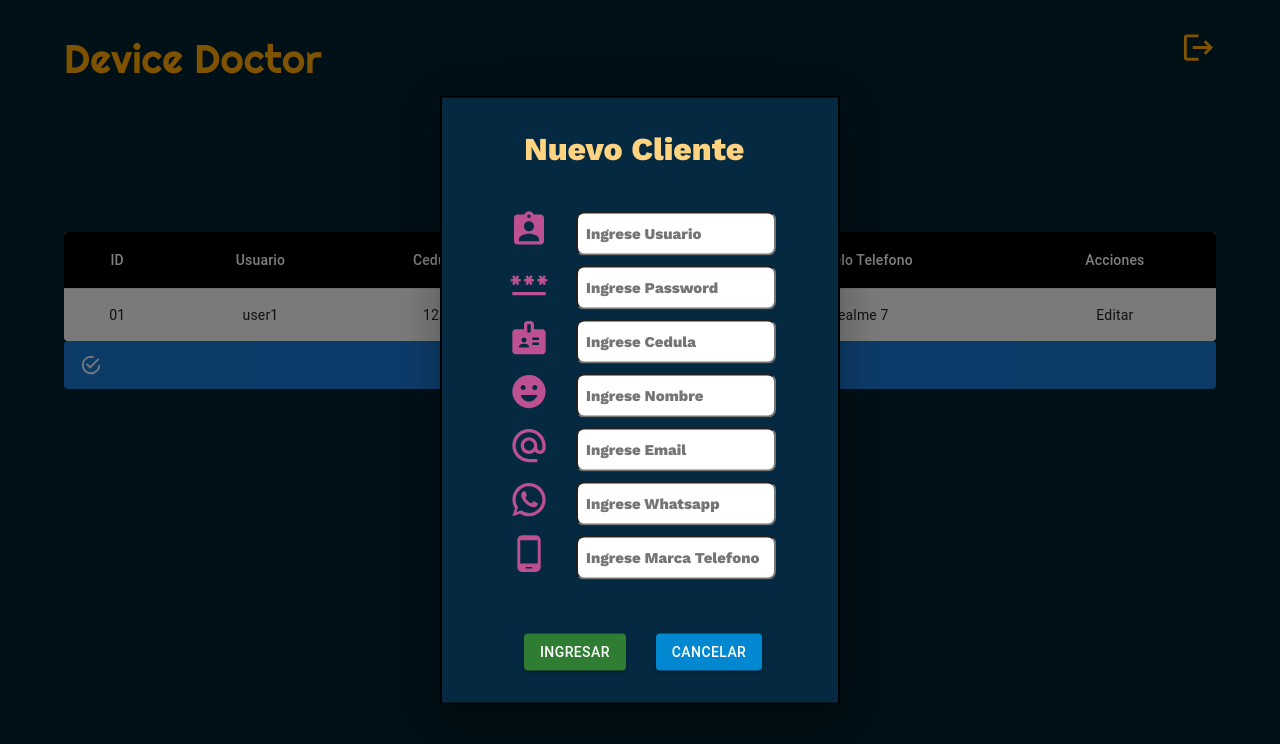
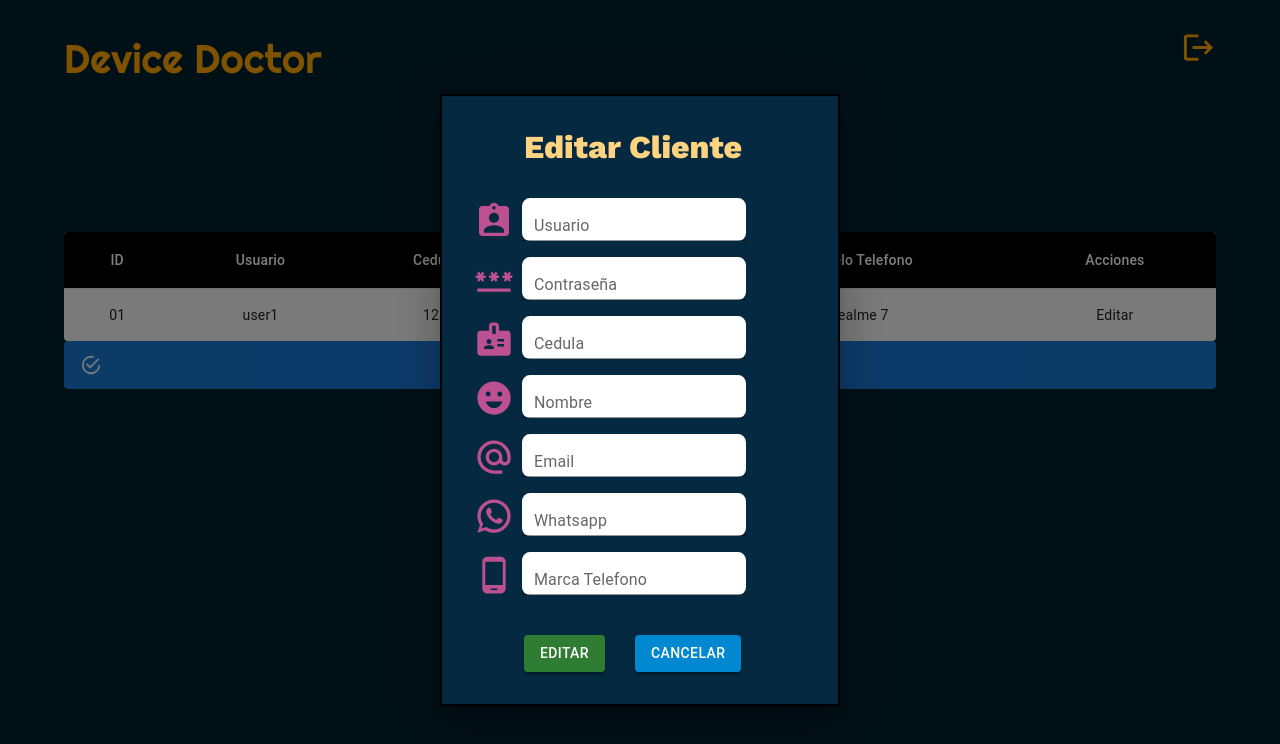
Before and after one commit to DorianDavy89/proyecto-parcial1, a React (Create React App) app: page /registro in a window 1280 px wide. Both pictures are taken after a click on the button "NEW". Shown: the top 744 px of the page. Built offline with nearby package versions, Linux system fonts and the light colour scheme.

Commit message:
avance15

```diff
--- a/src/components/Registro.jsx
+++ b/src/components/Registro.jsx
@@ -26,6 +26,8 @@ import CreditCardIcon from '@mui/icons-material/CreditCard';
 import HeadphonesBatteryIcon from '@mui/icons-material/HeadphonesBattery';
 import AlternateEmailIcon from '@mui/icons-material/AlternateEmail';
 import WhatsAppIcon from '@mui/icons-material/WhatsApp';
+import InputAdornment from '@mui/material/InputAdornment';
+import TextField from '@mui/material/TextField';
 import '../styles/EstilosRegistro.css';
 
 const StyledTableCell = styled(TableCell)(({ theme }) => ({
@@ -135,36 +137,58 @@ function Registro() {
             {/* Modal registro cliente */}
 
             <div className="modal-registroN">
-                <Modal open={openNuevo}>
+                <Modal >
                     <Box sx={style}>
                         <div className="cabecera-registro">
                             <h2>Nuevo Cliente</h2>
                         </div>
-                        <div className="iconos-registro">
-                            <div className="lado-iz">
-                                <AssignmentIndIcon className="icono" style={{ fontSize: 40, color: '#bc5090' }} />
-                                <PasswordIcon className="icono" style={{ fontSize: 40, color: '#bc5090' }} />
-                                <BadgeIcon className="icono" style={{ fontSize: 40, color: '#bc5090' }} />
-                                <EmojiEmotionsIcon className="icono" style={{ fontSize: 40, color: '#bc5090' }} />
-                                <AlternateEmailIcon className="icono" style={{ fontSize: 40, color: '#bc5090' }} />
-                                <WhatsAppIcon className="icono" style={{ fontSize: 40, color: '#bc5090' }} />
-                                <PhoneAndroidIcon className="icono" style={{ fontSize: 40, color: '#bc5090' }} />
-                            </div>
-                        </div>
+                        <br />
                         <div className="formulario-nuevo">
-                            <div className="lado-der">
                             <FormControl>
-                                    <br />
-                                    <input type="text" name='usuario' placeholder="Ingrese Usuario" />
-                                    <input type="text" name='contrasena' placeholder="Ingrese Password" />
-                                    <input type="text" name='cedula' placeholder="Ingrese Cedula" />
-                                    <input type="text" name='nombre' placeholder="Ingrese Nombre" />
-                                    <input type="text" name='email' placeholder="Ingrese Email" />
-                                    <input type="text" name='whatsapp' placeholder="Ingrese Whatsapp" />
-                                    <input type="text" name='marcatelefono' placeholder="Ingrese Marca Telefono" />
+                                <Box sx={{ display: 'flex', alignItems: 'flex-end', marginBottom: 2 }}>
+                                    <AssignmentIndIcon className="icono" style={{ fontSize: 40, color: '#bc5090', marginRight: '8px' }} />
+                                    <TextField id="usuario" label="Usuario" variant="filled"
+                                        sx={{ input: { color: 'black', backgroundColor: '#fff', width: '200px', height: '10px' } }} />
+                                </Box>
+
+                                <Box sx={{ display: 'flex', alignItems: 'flex-end', marginBottom: 2 }}>
+                                    <PasswordIcon className="icono" style={{ fontSize: 40, color: '#bc5090', marginRight: '8px' }} />
+                                    <TextField id="contra" label="Contraseña" variant="filled"
+                                        sx={{ input: { color: 'black', backgroundColor: '#fff', width: '200px', height: '10px' } }} />
+                                </Box>
+
+                                <Box sx={{ display: 'flex', alignItems: 'flex-end', marginBottom: 2 }}>
+                                    <BadgeIcon className="icono" style={{ fontSize: 40, color: '#bc5090', marginRight: '8px' }} />
+                                    <TextField id="cedula" label="Cedula" variant="filled"
+                                        sx={{ input: { color: 'black', backgroundColor: '#fff', width: '200px', height: '10px' } }} />
+                                </Box>
+
+                                <Box sx={{ display: 'flex', alignItems: 'flex-end', marginBottom: 2 }}>
+                                    <EmojiEmotionsIcon className="icono" style={{ fontSize: 40, color: '#bc5090', marginRight: '8px' }} />
+                                    <TextField id="nombre" label="Nombre" variant="filled"
+                                        sx={{ input: { color: 'black', backgroundColor: '#fff', width: '200px', height: '10px' } }} />
+                                </Box>
+
+                                <Box sx={{ display: 'flex', alignItems: 'flex-end', marginBottom: 2, }}>
+                                    <AlternateEmailIcon className="icono" style={{ fontSize: 40, color: '#bc5090', marginRight: '8px' }} />
+                                    <TextField id="email" label="Email" variant="filled"
+                                        sx={{ input: { color: 'black', backgroundColor: '#fff', width: '200px', height: '10px' } }} />
+                                </Box>
+
+                                <Box sx={{ display: 'flex', alignItems: 'flex-end', marginBottom: 2 }}>
+                                    <WhatsAppIcon className="icono" style={{ fontSize: 40, color: '#bc5090', marginRight: '8px' }} />
+                                    <TextField id="whatsapp" label="Whatsapp" variant="filled"
+                                        sx={{ input: { color: 'black', backgroundColor: '#fff', width: '200px', height: '10px' } }} />
+                                </Box>
+
+                                <Box sx={{ display: 'flex', alignItems: 'flex-end', marginBottom: 2 }}>
+                                    <PhoneAndroidIcon className="icono" style={{ fontSize: 40, color: '#bc5090', marginRight: '8px' }} />
+                                    <TextField id="marca" label="Marca Telefono" variant="filled"
+                                        sx={{ input: { color: 'black', backgroundColor: '#fff', width: '200px', height: '10px' } }} />
+                                </Box>
                             </FormControl>
                             <br />
-                            </div>
+                            <br />
                         </div>
                         <div className="botones-formnuevo">
                             <Button className="btn-registrar" variant="contained" color="success">
@@ -185,36 +209,58 @@ function Registro() {
             {/* Modal editar cliente */}
 
             <div className="modal-editar">
-                <Modal >
+                <Modal open={openNuevo}>
                     <Box sx={style}>
                         <div className="cabecera-editar">
                             <h2>Editar Cliente</h2>
                         </div>
-                        <div className="iconos-editar">
-                            <div className="lado-iz">
-                                <AssignmentIndIcon className="icono" style={{ fontSize: 40, color: '#bc5090' }} />
-                                <PasswordIcon className="icono" style={{ fontSize: 40, color: '#bc5090' }} />
-                                <BadgeIcon className="icono" style={{ fontSize: 40, color: '#bc5090' }} />
-                                <EmojiEmotionsIcon className="icono" style={{ fontSize: 40, color: '#bc5090' }} />
-                                <AlternateEmailIcon className="icono" style={{ fontSize: 40, color: '#bc5090' }} />
-                                <WhatsAppIcon className="icono" style={{ fontSize: 40, color: '#bc5090' }} />
-                                <PhoneAndroidIcon className="icono" style={{ fontSize: 40, color: '#bc5090' }} />
-                            </div>
-                        </div>
-                        <div className="formulario-nuevo">
-                            <div className="lado-der">
+                        <br />
+                        <div className="formulario-editar">
                             <FormControl>
-                                    <br />
-                                    <input type="text" name='usuario' placeholder="Ingrese Usuario" />
-                                    <input type="text" name='contrasena' placeholder="Ingrese Password" />
-                                    <input type="text" name='cedula' placeholder="Ingrese Cedula" />
-                                    <input type="text" name='nombre' placeholder="Ingrese Nombre" />
-                                    <input type="text" name='email' placeholder="Ingrese Email" />
-                                    <input type="text" name='whatsapp' placeholder="Ingrese Whatsapp" />
-                                    <input type="text" name='marcatelefono' placeholder="Ingrese Marca Telefono" />
+                                <Box sx={{ display: 'flex', alignItems: 'flex-end', marginBottom: 2 }}>
+                                    <AssignmentIndIcon className="icono" style={{ fontSize: 40, color: '#bc5090', marginRight: '8px' }} />
+                                    <TextField id="usuario" label="Usuario" variant="filled"
+                                        sx={{ input: { color: 'black', backgroundColor: '#fff', width: '200px', height: '10px' } }} />
+                                </Box>
+
+                                <Box sx={{ display: 'flex', alignItems: 'flex-end', marginBottom: 2 }}>
+                                    <PasswordIcon className="icono" style={{ fontSize: 40, color: '#bc5090', marginRight: '8px' }} />
+                                    <TextField id="contra" label="Contraseña" variant="filled"
+                                        sx={{ input: { color: 'black', backgroundColor: '#fff', width: '200px', height: '10px' } }} />
+                                </Box>
+
+                                <Box sx={{ display: 'flex', alignItems: 'flex-end', marginBottom: 2 }}>
+                                    <BadgeIcon className="icono" style={{ fontSize: 40, color: '#bc5090', marginRight: '8px' }} />
+                                    <TextField id="cedula" label="Cedula" variant="filled"
+                                        sx={{ input: { color: 'black', backgroundColor: '#fff', width: '200px', height: '10px' } }} />
+                                </Box>
+
+                                <Box sx={{ display: 'flex', alignItems: 'flex-end', marginBottom: 2 }}>
+                                    <EmojiEmotionsIcon className="icono" style={{ fontSize: 40, color: '#bc5090', marginRight: '8px' }} />
+                                    <TextField id="nombre" label="Nombre" variant="filled"
+                                        sx={{ input: { color: 'black', backgroundColor: '#fff', width: '200px', height: '10px' } }} />
+                                </Box>
+
+                                <Box sx={{ display: 'flex', alignItems: 'flex-end', marginBottom: 2 }}>
+                                    <AlternateEmailIcon className="icono" style={{ fontSize: 40, color: '#bc5090', marginRight: '8px' }} />
+                                    <TextField id="email" label="Email" variant="filled"
+                                        sx={{ input: { color: 'black', backgroundColor: '#fff', width: '200px', height: '10px' } }} />
+                                </Box>
+
+                                <Box sx={{ display: 'flex', alignItems: 'flex-end', marginBottom: 2 }}>
+                                    <WhatsAppIcon className="icono" style={{ fontSize: 40, color: '#bc5090', marginRight: '8px' }} />
+                                    <TextField id="whatsapp" label="Whatsapp" variant="filled"
+                                        sx={{ input: { color: 'black', backgroundColor: '#fff', width: '200px', height: '10px' } }} />
+                                </Box>
+
+                                <Box sx={{ display: 'flex', alignItems: 'flex-end', marginBottom: 2 }}>
+                                    <PhoneAndroidIcon className="icono" style={{ fontSize: 40, color: '#bc5090', marginRight: '8px' }} />
+                                    <TextField id="marca" label="Marca Telefono" variant="filled"
+                                        sx={{ input: { color: 'black', backgroundColor: '#fff', width: '200px', height: '10px' } }} />
+                                </Box>
                             </FormControl>
                             <br />
-                            </div>
+                            <br />
                         </div>
                         <div className="botones-formnuevo">
                             <Button className="btn-registrar" variant="contained" color="success">
--- a/src/styles/EstilosRegistro.css
+++ b/src/styles/EstilosRegistro.css
@@ -13,12 +13,6 @@
   min-height: 100vh;
   margin: 0;
   padding: 0;
-}
-
-.modal-registroN {
-  justify-content: space-between;
-  align-items: stretch;
-
 }
 
 .titulo-cliente {
@@ -42,42 +36,10 @@
   font-weight: bold;
 }
 
-.lado-iz{
-  display: flex;
-  flex-direction: column;
-  align-items: flex-start;
-  padding: 20px;
-}
-
-.icono{
-  margin-top: 14px;
-  margin-left: 15px;
-}
-
-.lado-der {
-  display: flex;
-  flex-direction: column;
-  align-items: flex-end;
-  padding: 20px;
-  margin-top: -426px;
-  margin-right: 10px;
-}
-
-.lado-der input {
-  margin-bottom: 10px;
-  width: 100%;
-  padding: 8px;
-}
-
 .botones-formnuevo {
   display: flex;
   gap: 30px;
   margin-left: 50px;
-}
-
-.formulario-nuevo input[type="text"] {
-  width: 200px;
-  margin-bottom: 10px;
 }
 
 .boton-nuevo Button {
@@ -96,21 +58,11 @@
   transform: scale(1.5);
 }
 
-.formulario-config h2 {
-  color: #ffd380;
-  margin-left: 50px;
-  font-weight: bold;
-}
 
 .botones-formconfig {
   display: flex;
   gap: 30px;
   margin-left: 50px;
-}
-
-.formulario-config input[type="text"] {
-  width: 200px;
-  margin-bottom: 10px;
 }
 
 
@@ -127,12 +79,3 @@
   margin-left: 50px;
   font-weight: bold;
 }
-
-.iconos-config .icono{
-  margin-top: 12px;
-}
-
-.formulario-config .lado-der {
-  margin-top: -262px;
-
-}
```
Lines whose indentation alone changed are shown as unchanged.
